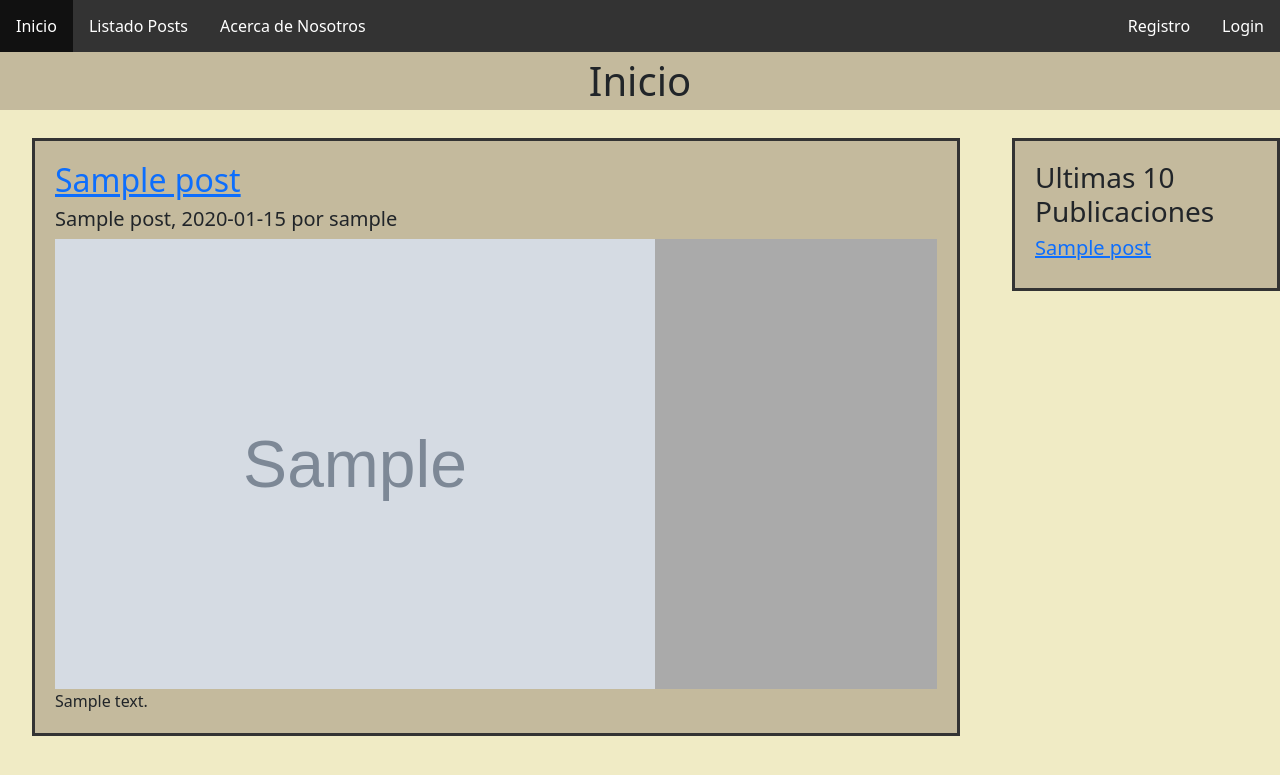
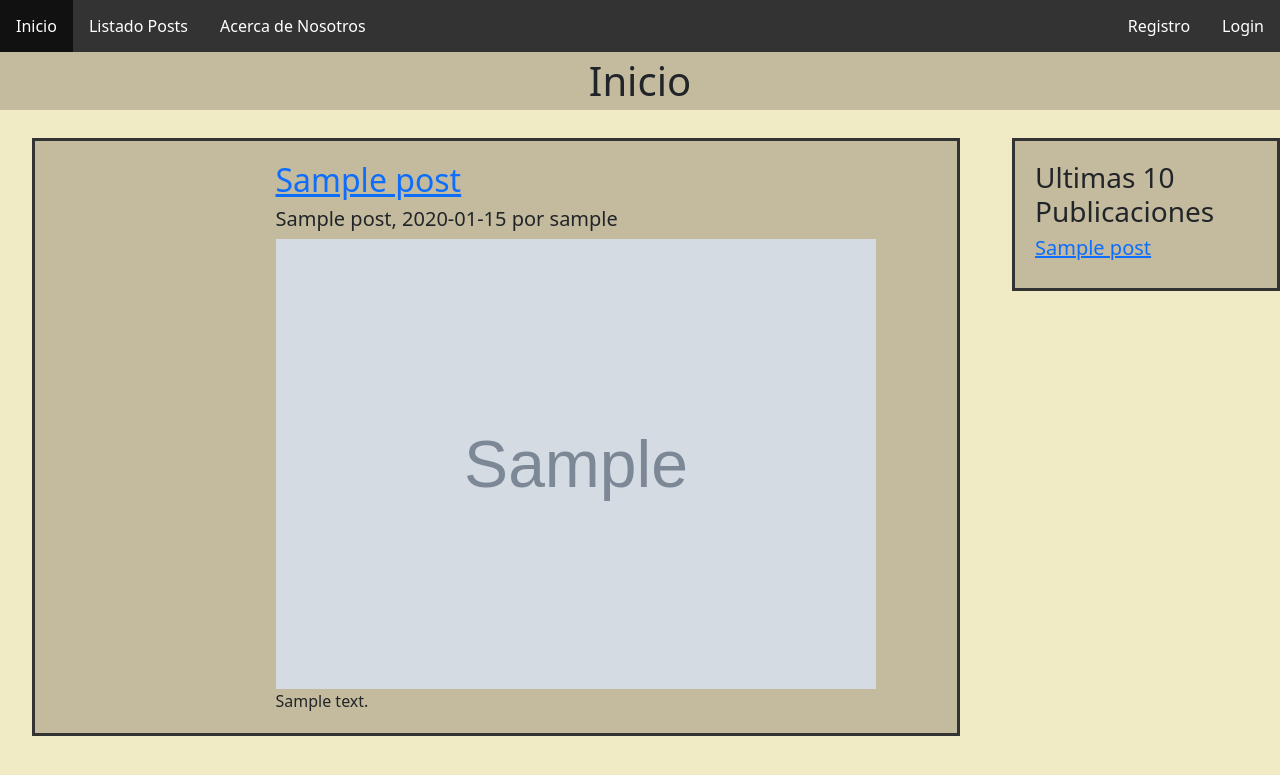
Before and after one commit to sebastianleyton/Entrega1-LarramendiLeytonRivera, a Django app: page / in a window 1280 px wide. Shown: the top 775 px of the page. Run offline with Django 4.2, Linux system fonts and the light colour scheme; tables that the repository leaves empty hold one stand-in row (values such as "Sample post"); grey boxes marked "Sample" are stand-in pictures; parts of the project's set-up code (start-up, migrations or seed data) failed here and were passed over; some libraries are stand-ins or nearby versions.

Commit message:
- Acomodados estilos para centrar imagen en index

```diff
--- a/static/css/skeleton.css
+++ b/static/css/skeleton.css
@@ -61,10 +61,10 @@ div.top-header ul li a:hover {
 
 
 /* Registration/Login Form */
-
+/*
 form {border: 3px solid #f1f1f1;}
 
-
+*/
 #register_form form table tbody tr th label, #login_form table tbody tr th label{
 color:#111;
 
@@ -120,6 +120,7 @@ input[type=text], input[type=password], input[type=email] {
    max-width:1200px;
    border-style:solid;
    border-color:#333;
+   justify-content:center;
 }
 
 .row:after {
@@ -160,3 +161,11 @@ div.crear_post_menu ul li a {
 div.crear_post_menu ul li a:hover {
   background-color: #b0a68b;
 }
+
+
+.center {
+  display: block;
+  margin-left: auto;
+  margin-right: auto;
+  width: 50%;
+}
--- a/templates/index.html
+++ b/templates/index.html
@@ -7,10 +7,10 @@
             {% for post in listado_posts %}
             <li>
                 <div class="cardo">
-                    <div class="titulo"><h2><a href="{% url 'mostrar_post' post.pk %}">{{ post.titulo|safe }}</a></h2></div>
-                    <div class="subtitulo"><h5>{{ post.subtitulo|safe }}, {{ post.fecha_creacion|safe }} por {{ post.autor|safe }}</h5></div>
-                    <div class="postimg"><img src="{{ post.imagen.url }}" alt="{{post.titulo|safe}}" width="600" height="auto"></div>
-                    <div class="contenido"><div class="truncate">{{ post.contenido|safe }}</div></div>
+                    <div class="titulo center"><h2><a href="{% url 'mostrar_post' post.pk %}">{{ post.titulo|safe }}</a></h2></div>
+                    <div class="subtitulo center"><h5>{{ post.subtitulo|safe }}, {{ post.fecha_creacion|safe }} por {{ post.autor|safe }}</h5></div>
+                    <div class="postimg center"><img src="{{ post.imagen.url }}" alt="{{post.titulo|safe}}" width="600" height="auto"></div>
+                    <div class="contenido center"><div class="truncate">{{ post.contenido|safe }}</div></div>
                 </div>
             </li>
             {% endfor %}
```
